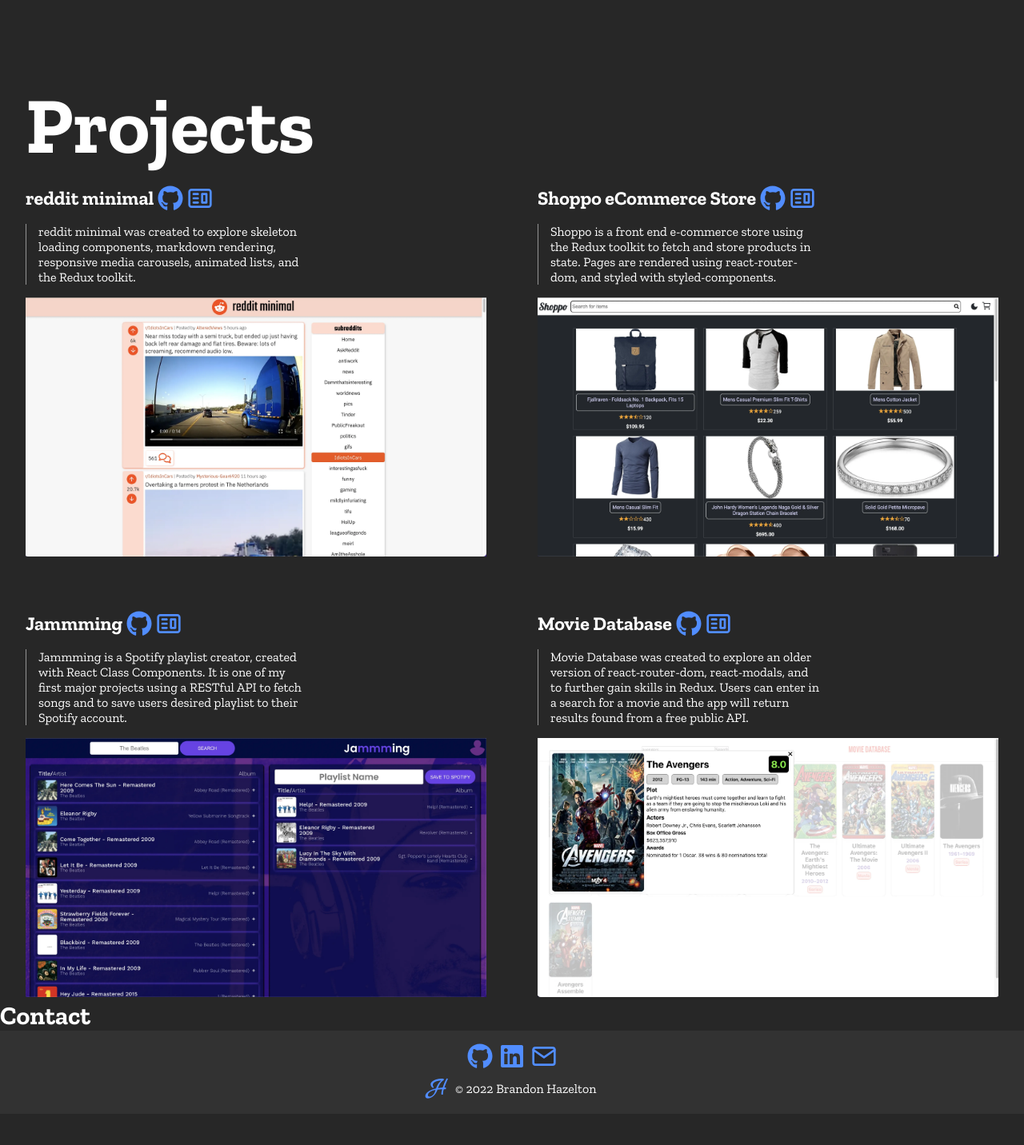
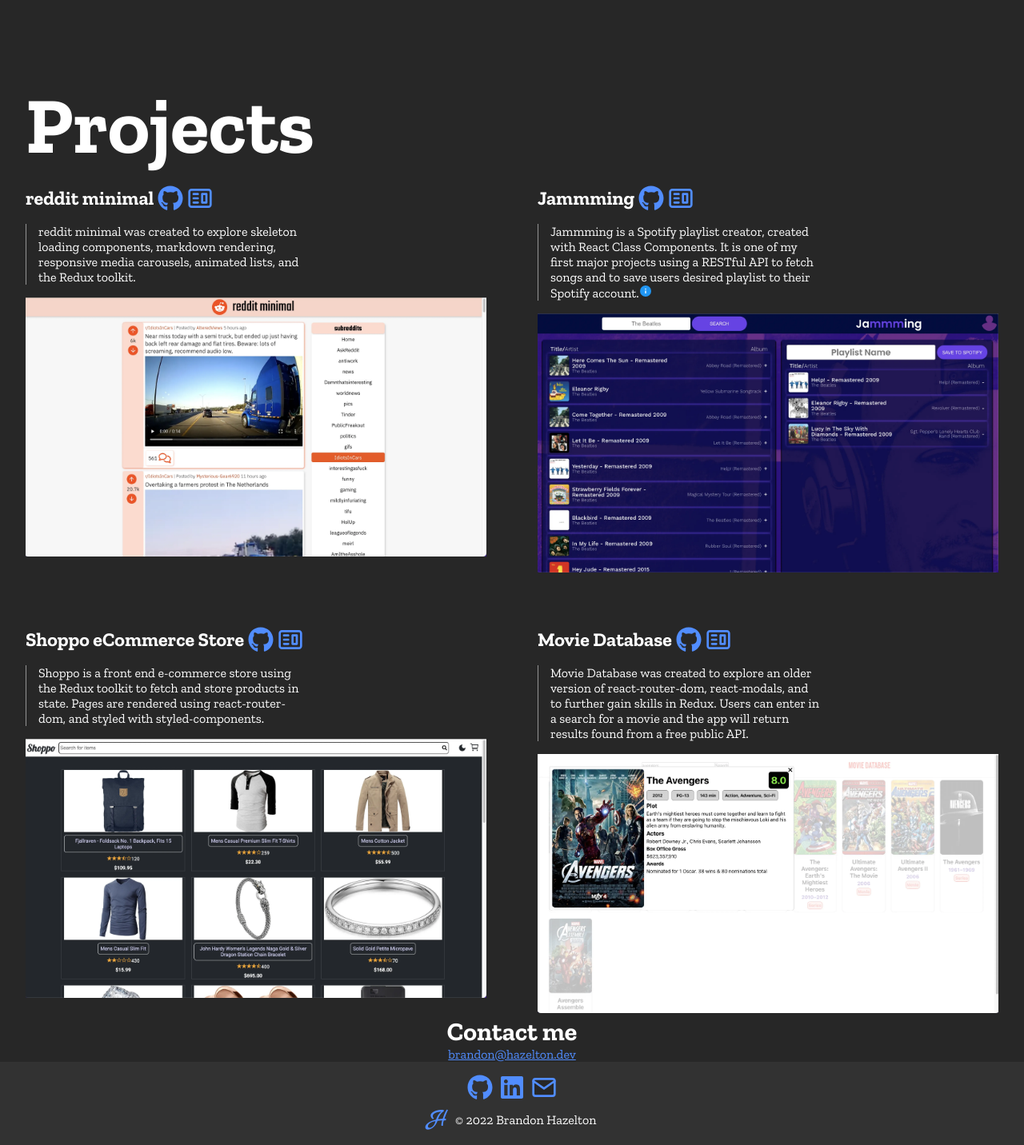
Before and after one commit to hazeltonbw/portfolio, a React (Create React App) app: page / in a window 1280 px wide. Shown: the part 1423-2855 px from the top of the page at 80% size. Before the commit the page ends 2816 px from the top, so only its background shows below. Built offline with nearby package versions, Linux system fonts and the light colour scheme.

Commit message:
added footnotes to jammming project

```diff
--- a/src/components/Contact/Contact.js
+++ b/src/components/Contact/Contact.js
@@ -1 +1,7 @@
 import styled from "styled-components";
+
+export const Flex = styled.div`
+  display: flex;
+  flex-direction: column;
+  align-items: center;
+`;
--- a/src/components/Contact/index.js
+++ b/src/components/Contact/index.js
@@ -1,12 +1,12 @@
-import { Flex } from '../../shared/StyledComponents.js'
+import { Flex } from './Contact'
 const Contact = () => {
   return (
     <div id='contact'>
       <Flex>
-        <h1>Contact</h1>
-        <p></p>
+        <h1>Contact me</h1>
+        <a href='mailto:brandon@hazelton.dev'>brandon@hazelton.dev</a>
       </Flex>
     </div>
   )
 }
-export default Contact
+export default Contact;
--- a/src/components/Projects/Projects.js
+++ b/src/components/Projects/Projects.js
@@ -1,4 +1,4 @@
-import styled from "styled-components";
+import styled from 'styled-components'
 
 export const Flex = styled.div`
   display: flex;
@@ -9,7 +9,7 @@
   h1 {
     font-size: ${({ theme }) => theme.fsxl};
   }
-`;
+`
 
 export const ProjectContainer = styled.div`
   display: grid;
@@ -22,7 +22,7 @@
   a:focus {
     transform: scale(1);
   }
-`;
+`
 
 export const Description = styled.p`
   position: relative;
@@ -30,14 +30,26 @@
   max-width: 40ch;
 
   &::before {
-    content: "";
+    content: '';
     position: absolute;
     height: calc(100% - 2rem);
     left: 0px;
     display: inline-block;
     border-left: 1px solid rgba(255, 255, 255, 0.5);
   }
-`;
+`
+
+export const Footnote = styled.p`
+  display: ${({ footnotesOpen }) => (footnotesOpen ? 'block' : 'none')};
+  background: #518dff;
+  margin-bottom: 1rem;
+  padding: 1rem;
+
+  & > a {
+    display: inline-block;
+    color: #001979;
+  }
+`
 
 export const Project = styled.div`
   display: flex;
@@ -55,4 +67,7 @@
     line-height: 1;
     align-items: center;
   }
-`;
+
+  #footnote {
+  }
+`
--- a/src/components/Projects/index.js
+++ b/src/components/Projects/index.js
@@ -1,11 +1,13 @@
-import { Flex, ProjectContainer, Project } from './Projects'
+import { Flex, ProjectContainer, Project, Footnote } from './Projects'
 import redditImg from '../../assets/img/reddit.webp'
 import shoppoImg from '../../assets/img/shoppo.webp'
 import moviedb from '../../assets/img/moviedb.webp'
 import jammming from '../../assets/img/jamming.webp'
-import { FaGithub } from 'react-icons/fa'
+import { FaGithub, FaCode } from 'react-icons/fa'
+import { FcInfo } from 'react-icons/fc'
 import { CgWebsite } from 'react-icons/cg'
 import { Description } from './Projects'
+import { useState } from 'react'
 
 const projects = [
   {
@@ -18,6 +20,22 @@
       'reddit minimal was created to explore skeleton loading components, markdown rendering, responsive media carousels, animated lists, and the Redux toolkit.',
   },
   {
+    h2: 'Jammming',
+    img: jammming,
+    alt: 'Screenshot of Jammming Spotify Playlist Creator',
+    footnote:
+      "Note: Spotify's API requires users email addresses to be added to the developer dashboard in order to update playlists on Spotify. If you'd like access, please ",
+    githubRepo: 'https://github.com/hazeltonbw/jamming',
+    liveLink: 'https://webejammming.netlify.app/',
+    description: (
+      <>
+        Jammming is a Spotify playlist creator, created with React Class
+        Components. It is one of my first major projects using a RESTful API to
+        fetch songs and to save users desired playlist to their Spotify account.
+      </>
+    ),
+  },
+  {
     h2: 'Shoppo eCommerce Store',
     img: shoppoImg,
     alt: 'Screenshot of Shoppo e-commerce store',
@@ -25,15 +43,6 @@
     liveLink: 'https://bwhshoppo.netlify.app/',
     description:
       'Shoppo is a front end e-commerce store using the Redux toolkit to fetch and store products in state. Pages are rendered using react-router-dom, and styled with styled-components. ',
-  },
-  {
-    h2: 'Jammming',
-    img: jammming,
-    alt: 'Screenshot of Jammming Spotify Playlist Creator',
-    githubRepo: 'https://github.com/hazeltonbw/jamming',
-    liveLink: 'https://webejammming.netlify.app/',
-    description:
-      'Jammming is a Spotify playlist creator, created with React Class Components. It is one of my first major projects using a RESTful API to fetch songs and to save users desired playlist to their Spotify account.',
   },
   {
     h2: 'Movie Database',
@@ -47,6 +56,12 @@
 ]
 
 const Projects = () => {
+  const [footnotesOpen, setFootnotesOpen] = useState(false)
+  const toggleInfo = () => {
+    setFootnotesOpen(!footnotesOpen)
+    console.log('footnotes open')
+  }
+
   return (
     <Flex id='projects'>
       <h1>Projects</h1>
@@ -80,7 +95,23 @@
                 </a>
               </li>
             </ul>
-            <Description>{project.description}</Description>
+            <Description>
+              {project.description}
+              {project.footnote && (
+                <FcInfo
+                  style={{
+                    display: 'inline-block',
+                  }}
+                  onClick={toggleInfo}
+                />
+              )}
+            </Description>
+            {project.footnote && (
+              <Footnote footnotesOpen={footnotesOpen}>
+                {project.footnote}
+                <a href="mailto:brandon@hazelton.dev?subject=Requesting access to Spotify Playlist Creator">email me.</a>
+              </Footnote>
+            )}
             <a
               href={project.liveLink}
               alt={project.h2 + 'website'}
```
